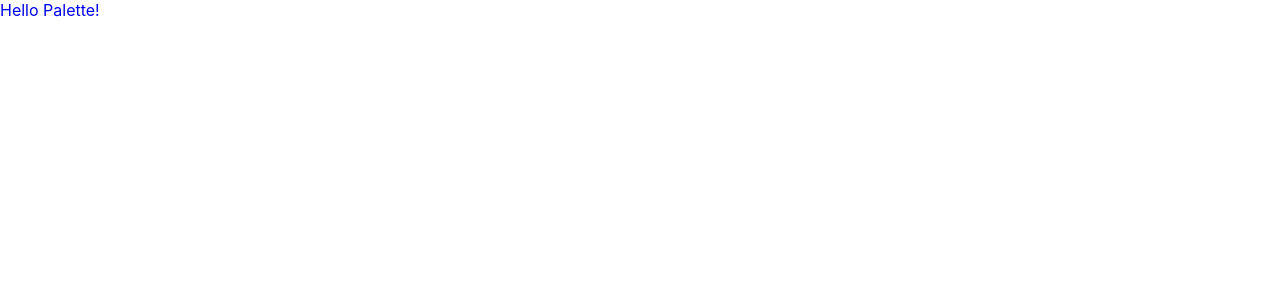
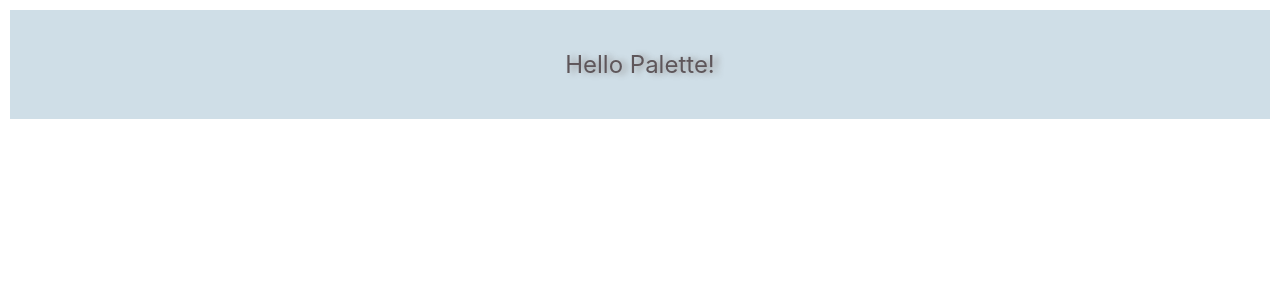
Before and after one commit to Adam-Robson/react-color-router, a React (Create React App) app: page / in a window 1280 px wide. Shown: the top 300 px of the page. Built offline with nearby package versions, Linux system fonts and the light colour scheme.

Commit message:
css for home page and colors page

```diff
--- a/src/App.js
+++ b/src/App.js
@@ -14,8 +14,7 @@ function App() {
         <Route path="/colors">
           <Colors />
         </Route>
-        <Route exact path="/">
-          <Home />
+        <Route exact path="/" component={Home}>
         </Route>
       </Switch>
     </main>
--- a/src/Components/Colors/Colors.css
+++ b/src/Components/Colors/Colors.css
@@ -13,19 +13,30 @@ a {
 }
 
 .darkLiver {
-    grid-area: darkLiver; }
+    grid-area: darkLiver;
+    background-color: #5E565A;
+}
 
 .metallicSeaweed {
-    grid-area: metallicSeaweed; }
+    grid-area: metallicSeaweed;
+    background-color: #087E8B;
+ }
 
 .rajah {
-    grid-area: rajah; }
+    grid-area: rajah;
+    background-color: #FFB563;
+ }
 
 .deepChampagne {
-    grid-area: deepChampagne; }
+    grid-area: deepChampagne;
+    background-color: #FFD29D;
+}
 
 .beauBlue {
-    grid-area: beauBlue; }
+    grid-area: beauBlue;
+    background-color: #CFDEE7;
+}
 
 .display {
-    grid-area: display; }
+    grid-area: display;
+}
--- a/src/Components/Home/Home.css
+++ b/src/Components/Home/Home.css
@@ -0,0 +1,30 @@
+.titleContainer {
+    display: flex;
+    justify-content: center;
+    align-items: center;
+    padding: 15px;
+    margin: 10px;
+    color:#5E565a;
+    background-color: #cfdee7;
+
+}
+
+.title {
+    display: flex;
+    font-size: 1.5em;
+    padding: 15px;
+    margin: 10px;
+    text-shadow: 5px 1px 6px rgba(150, 150, 150, 1);
+}
+
+a:link {
+    color:#5E565A;
+
+}
+
+a:visited {
+color: #087e8b;
+    }
+a:hover {
+    cursor: pointer;
+}
--- a/src/Components/Home/Home.js
+++ b/src/Components/Home/Home.js
@@ -1,11 +1,11 @@
 import './Home.css';
-import { NavLink } from 'react-router-dom';
+import { Link } from 'react-router-dom';
 
 export default function Home() {
   return (
     <div>
-      <span>
-        <NavLink to="/colors">Hello Palette!</NavLink>
+      <span className="titleContainer">
+        <Link to="/colors" className="title">Hello Palette!</Link>
       </span>
     </div>
   );
```
